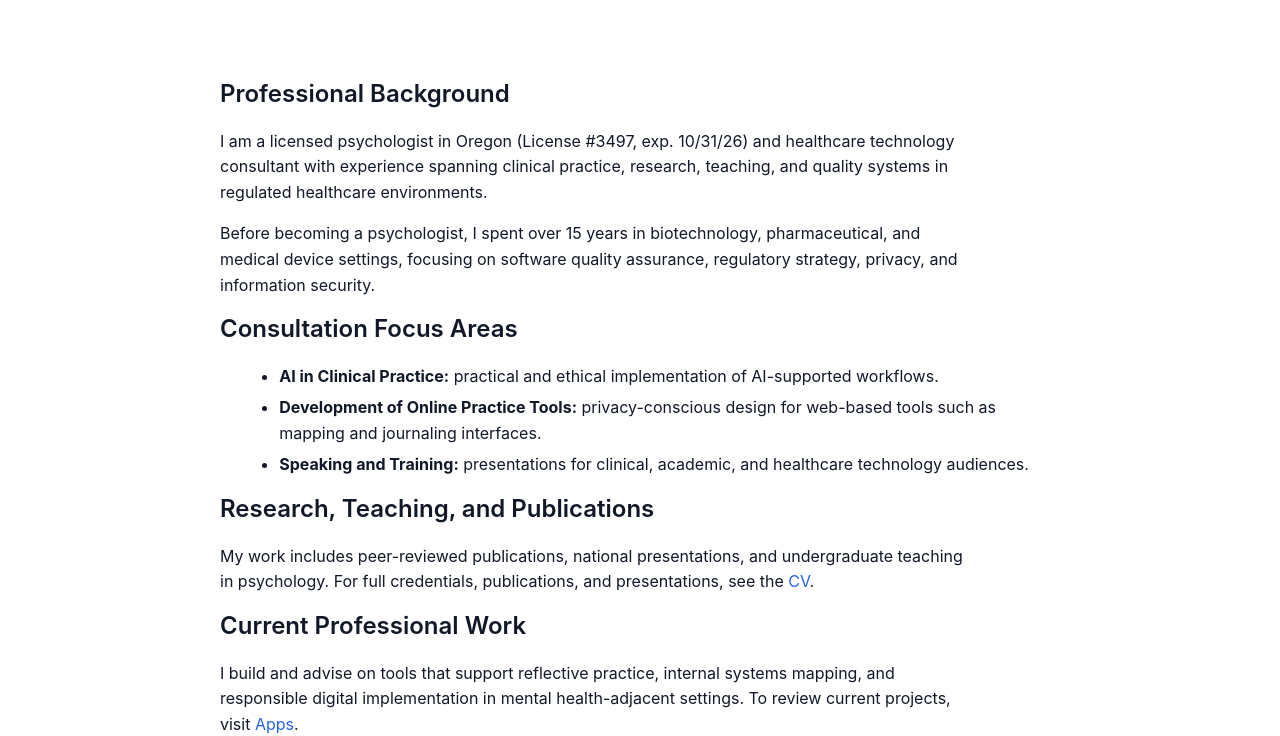
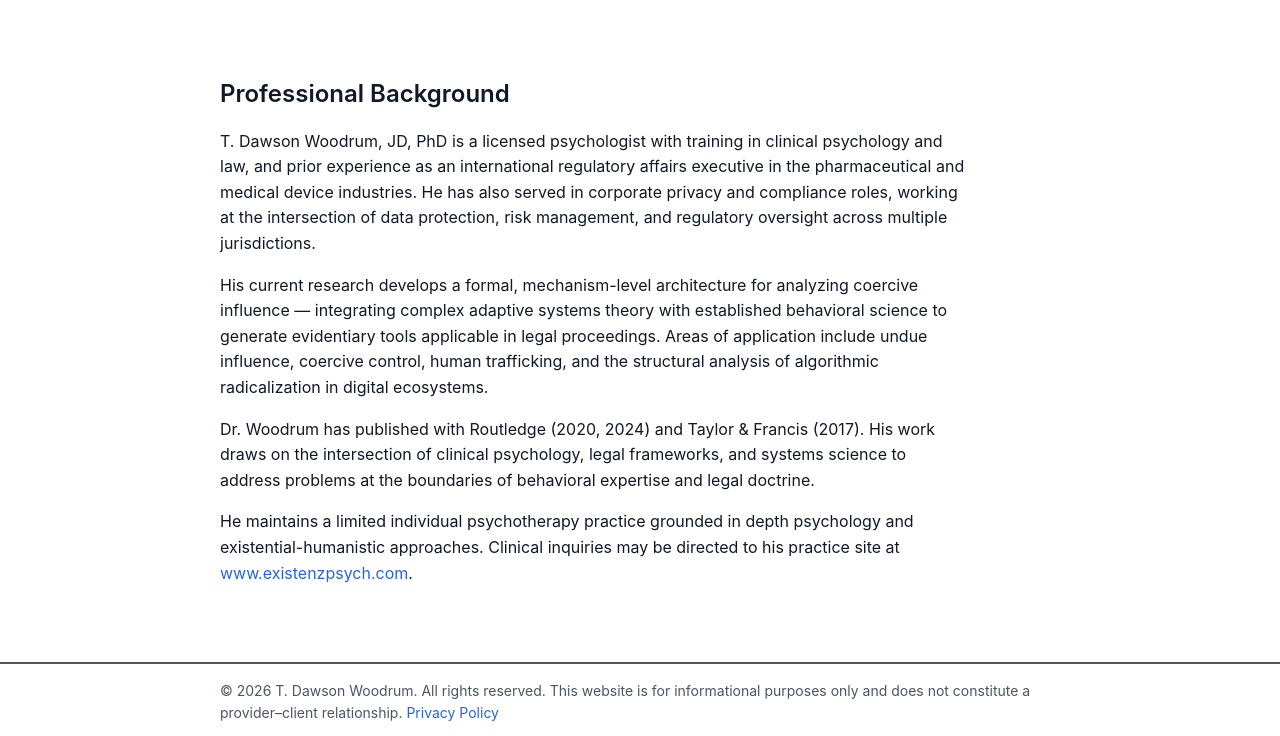
Before and after one commit to fintube61git/pro-site, a website: page about.html in a window 1280 px wide. Shown: the part 66-802 px from the top of the page. Drawn offline with Linux system fonts and the light colour scheme.

Commit message:
Reframe about page to research-primary identity: JD PhD credentials, CAS research focus, clinical practice de-emphasized with existenzpsych.com link

```diff
--- a/about.html
+++ b/about.html
@@ -105,22 +105,10 @@
     <section class="section">
       <div class="container about-pro">
         <h1>Professional Background</h1>
-        <p>I am a licensed psychologist in Oregon (License #3497, exp. 10/31/26) and healthcare technology consultant with experience spanning clinical practice, research, teaching, and quality systems in regulated healthcare environments.</p>
-        <p>Before becoming a psychologist, I spent over 15 years in biotechnology, pharmaceutical, and medical device settings, focusing on software quality assurance, regulatory strategy, privacy, and information security.</p>
-
-        <h2>Consultation Focus Areas</h2>
-        <ul>
-          <li><strong>AI in Clinical Practice:</strong> practical and ethical implementation of AI-supported workflows.</li>
-          <li><strong>Development of Online Practice Tools:</strong> privacy-conscious design for web-based tools such as mapping and journaling interfaces.</li>
-          <li><strong>Speaking and Training:</strong> presentations for clinical, academic, and healthcare technology audiences.</li>
-        </ul>
-
-        <h2>Research, Teaching, and Publications</h2>
-        <p>My work includes peer-reviewed publications, national presentations, and undergraduate teaching in psychology. For full credentials, publications, and presentations, see the <a href="cv/#cv">CV</a>.</p>
-
-        <h2>Current Professional Work</h2>
-        <p>I build and advise on tools that support reflective practice, internal systems mapping, and responsible digital implementation in mental health-adjacent settings. To review current projects, visit <a href="apps.html">Apps</a>.</p>
-        <p>For psychotherapy services, use my <a href="https://www.psychologytoday.com/us/therapists/t-dawson-woodrum-eugene-or/944087" target="_blank" rel="noopener">Psychology Today profile</a>.</p>
+        <p>T. Dawson Woodrum, JD, PhD is a licensed psychologist with training in clinical psychology and law, and prior experience as an international regulatory affairs executive in the pharmaceutical and medical device industries. He has also served in corporate privacy and compliance roles, working at the intersection of data protection, risk management, and regulatory oversight across multiple jurisdictions.</p>
+        <p>His current research develops a formal, mechanism-level architecture for analyzing coercive influence — integrating complex adaptive systems theory with established behavioral science to generate evidentiary tools applicable in legal proceedings. Areas of application include undue influence, coercive control, human trafficking, and the structural analysis of algorithmic radicalization in digital ecosystems.</p>
+        <p>Dr. Woodrum has published with Routledge (2020, 2024) and Taylor &amp; Francis (2017). His work draws on the intersection of clinical psychology, legal frameworks, and systems science to address problems at the boundaries of behavioral expertise and legal doctrine.</p>
+        <p>He maintains a limited individual psychotherapy practice grounded in depth psychology and existential-humanistic approaches. Clinical inquiries may be directed to his practice site at <a href="https://www.existenzpsych.com" target="_blank" rel="noopener">www.existenzpsych.com</a>.</p>
       </div>
     </section>
   </main>
```
